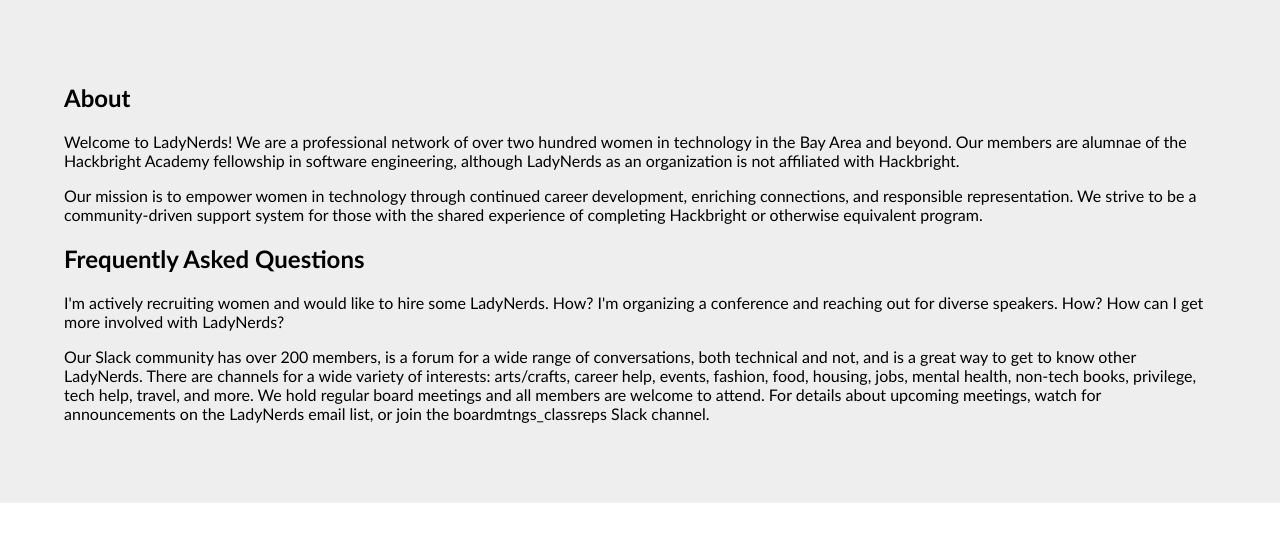
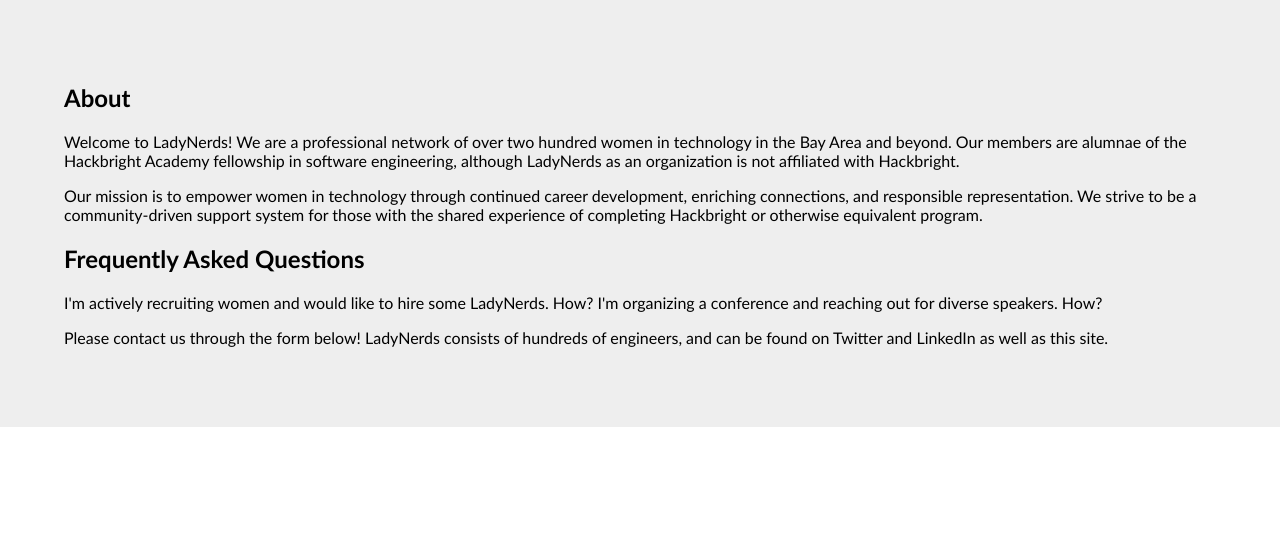
Before and after one commit to beckastar/ladynerds_site, a Django app: page /about/ in a window 1280 px wide. Shown: the part 177-719 px from the top of the page. Run offline with Django 3.2, Linux system fonts and the light colour scheme; parts of the project's set-up code (start-up, migrations or seed data) failed here and were passed over.

Commit message:
moved another question, marked space for form

```diff
--- a/ladynerds/templates/about.html
+++ b/ladynerds/templates/about.html
@@ -20,24 +20,21 @@
         </p>
     </div>
 
-        <div id="faq">
+    <div id="faq">
         <h2>Frequently Asked Questions</h2>
         <span class="question">I'm actively recruiting women and would like to hire some LadyNerds. How?
         I'm organizing a conference and reaching out for diverse speakers. How?
-        How can I get more involved with LadyNerds?</span>
+
         <p>
-            Our Slack community has over 200 members, is a forum for a wide range of conversations,
-            both technical and not, and is a great way to get to know other LadyNerds. There are channels
-            for a wide variety of interests: arts/crafts, career help, events, fashion, food, housing,
-            jobs, mental health, non-tech books, privilege, tech help, travel, and more.
-
-            We hold regular board meetings and all members are welcome to attend. For details
-            about upcoming meetings, watch for announcements on the LadyNerds email list, or
-            join the boardmtngs_classreps Slack channel.
+            <!-- TODO: Answer question more thoroughly! -->
+            Please contact us through the form below! LadyNerds consists of hundreds of engineers,
+            and can be found on Twitter and LinkedIn as well as this site.
         </p>
 
+    </div>
 
-
+    <div>
+        <!-- TODO: Put contact form here -->
     </div>
 </div>
 {% endblock %}
```
Also changed, not shown: ladynerds/templates/ladynerds/faq.html (+12 -0 lines).
